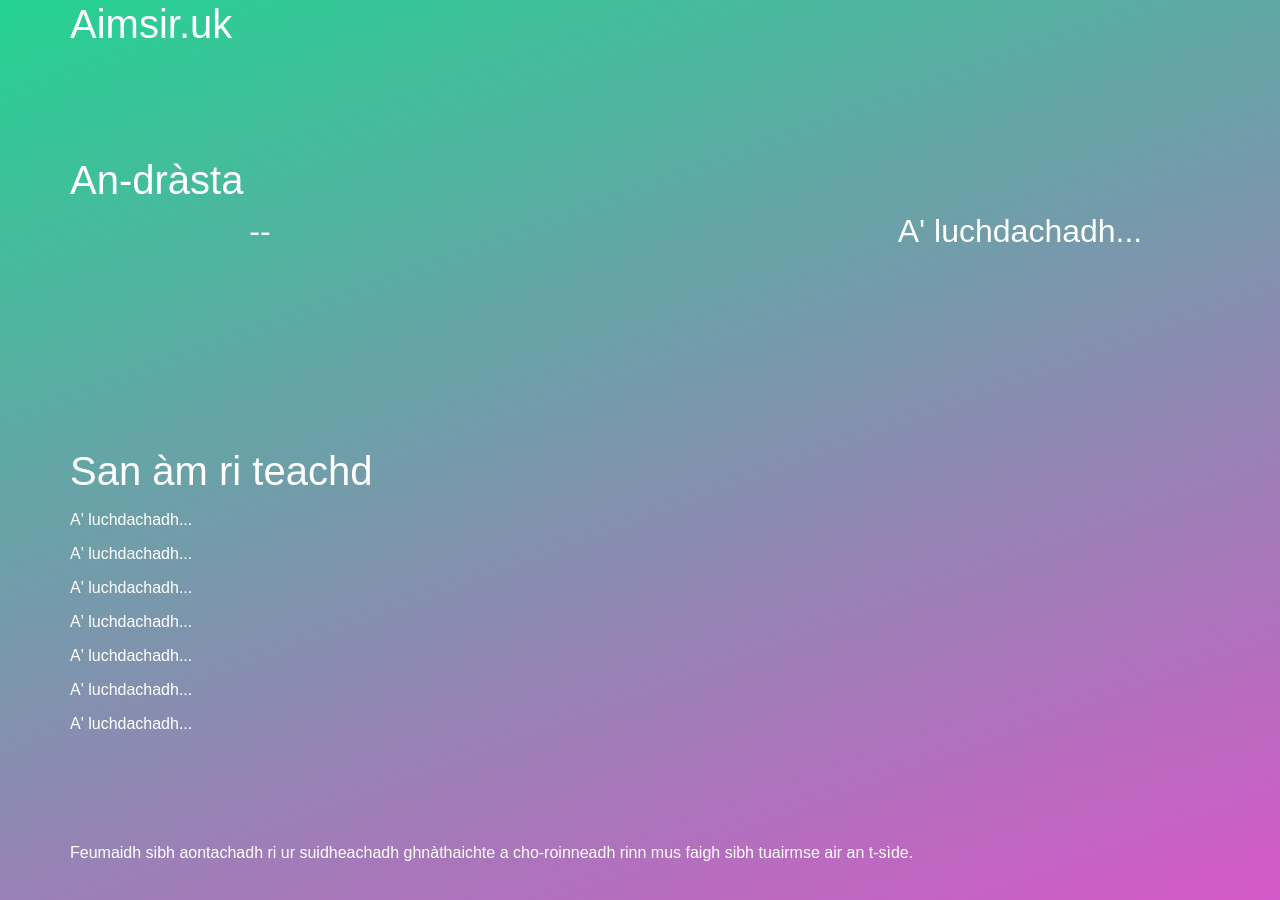
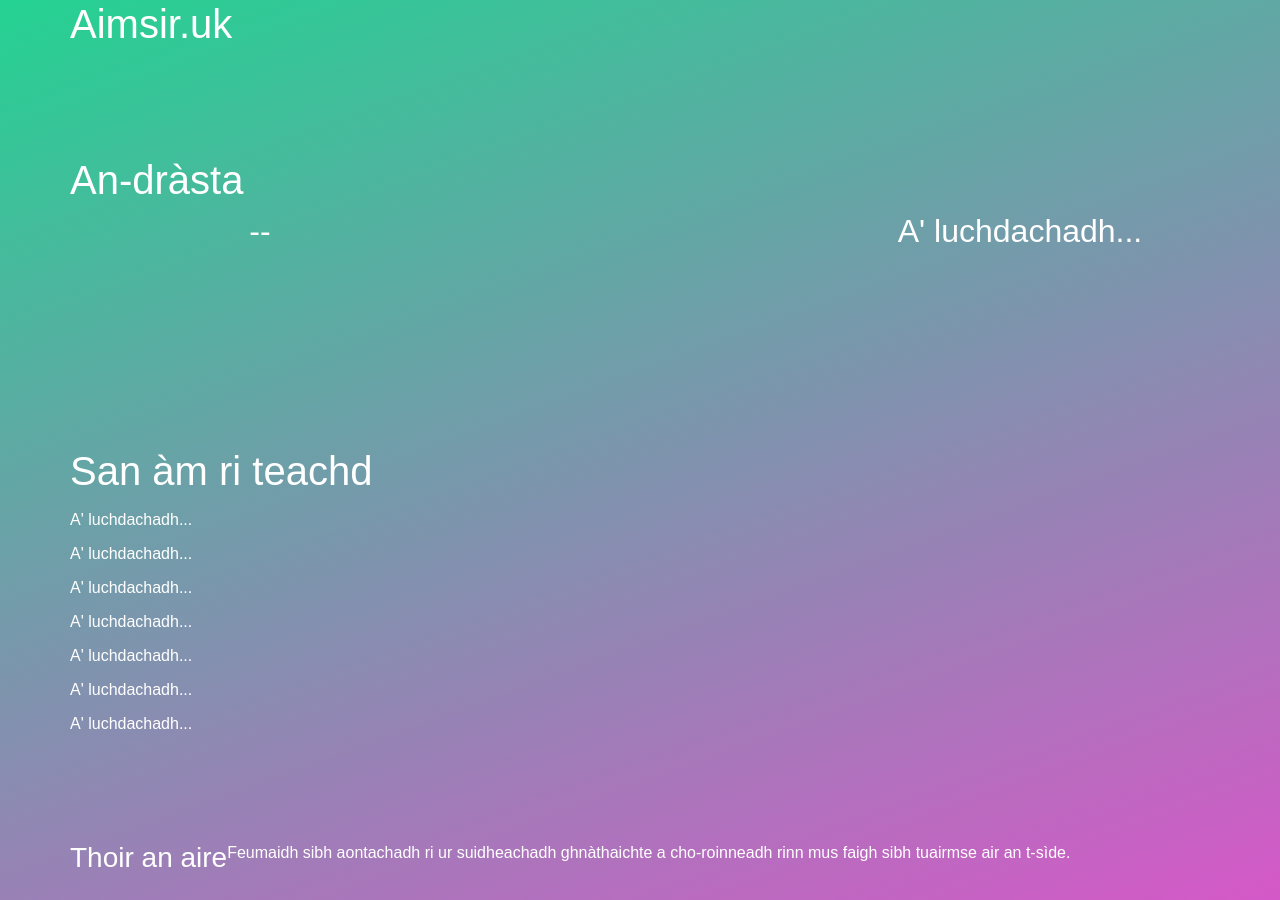
Before and after one commit to angeidheal/aimsir, a Jekyll site: the page built from index.html, in a window 1280 px wide. Built offline with Jekyll 4.4.1, drawn with Linux system fonts in a browser that asks for light colours; nearby versions of some CDN libraries; a script that is not in the unit is left out.

Commit message:
Update index.html

```diff
--- a/index.html
+++ b/index.html
@@ -39,6 +39,7 @@ title: Dachaigh
 
 
   <div class="row footnote">
+    <h3>Thoir an aire</h3>
     <p>Feumaidh sibh aontachadh ri ur suidheachadh ghnàthaichte a cho-roinneadh rinn mus faigh sibh tuairmse air an t-sìde.</p>
   </div>
 
```
